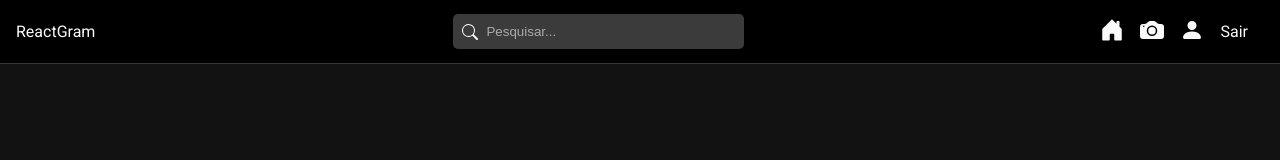
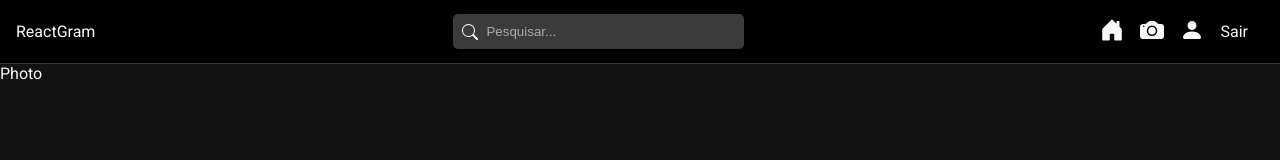
Before and after one commit to leandro-SI/react-gram-app, a React (Create React App) app in the folder front_end/: page /photos/1 in a window 1280 px wide. Shown: the top 160 px of the page. Built offline with nearby package versions, Linux system fonts and the light colour scheme; sample sign-in values are in the browser's storage.

Commit message:
criando photo de usuario individual

```diff
--- a/front_end/src/App.js
+++ b/front_end/src/App.js
@@ -10,12 +10,13 @@
 import Home from './pages/Home/Home';
 import Login from './pages/Auth/Login';
 import Register from './pages/Auth/Register';
+import EditProfile from './pages/EditProfile/EditProfile';
+import Profile from './pages/Profile/Profile';
+import Photo from './pages/Photo/Photo';
 
 // Components
 import Navbar from './components/Navbar';
 import Footer from './components/Footer';
-import EditProfile from './pages/EditProfile/EditProfile';
-import Profile from './pages/Profile/Profile';
 
 function App() {
 
@@ -36,6 +37,7 @@
             <Route path='/users/:id' element={auth ? <Profile /> : <Navigate to="/login" />} />
             <Route path='/login' element={!auth ? <Login /> : <Navigate to="/" /> } />
             <Route path='/register' element={!auth ? <Register /> : <Navigate to="/" />} />
+            <Route path='/photos/:id' element={auth ? <Photo /> : <Navigate to="/login" />} />
           </Routes>
         </div>
         <Footer />
--- /dev/null
+++ b/front_end/src/pages/Photo/Photo.jsx
@@ -0,0 +1,22 @@
+import "./Photo.css";
+
+import { upload } from "../../utils/config";
+
+// components
+import Message from "../../components/Message";
+import { Link } from "react-router-dom";
+
+// hooks
+import { useState, useEffect } from "react";
+import { useSelector, useDispatch } from "react-redux";
+import { useParams } from "react-router-dom";
+
+// Redux
+
+const Photo = () => {
+  return (
+    <div>Photo</div>
+  )
+}
+
+export default Photo
```
Also changed, not shown: front_end/src/pages/Photo/Photo.css (added).
